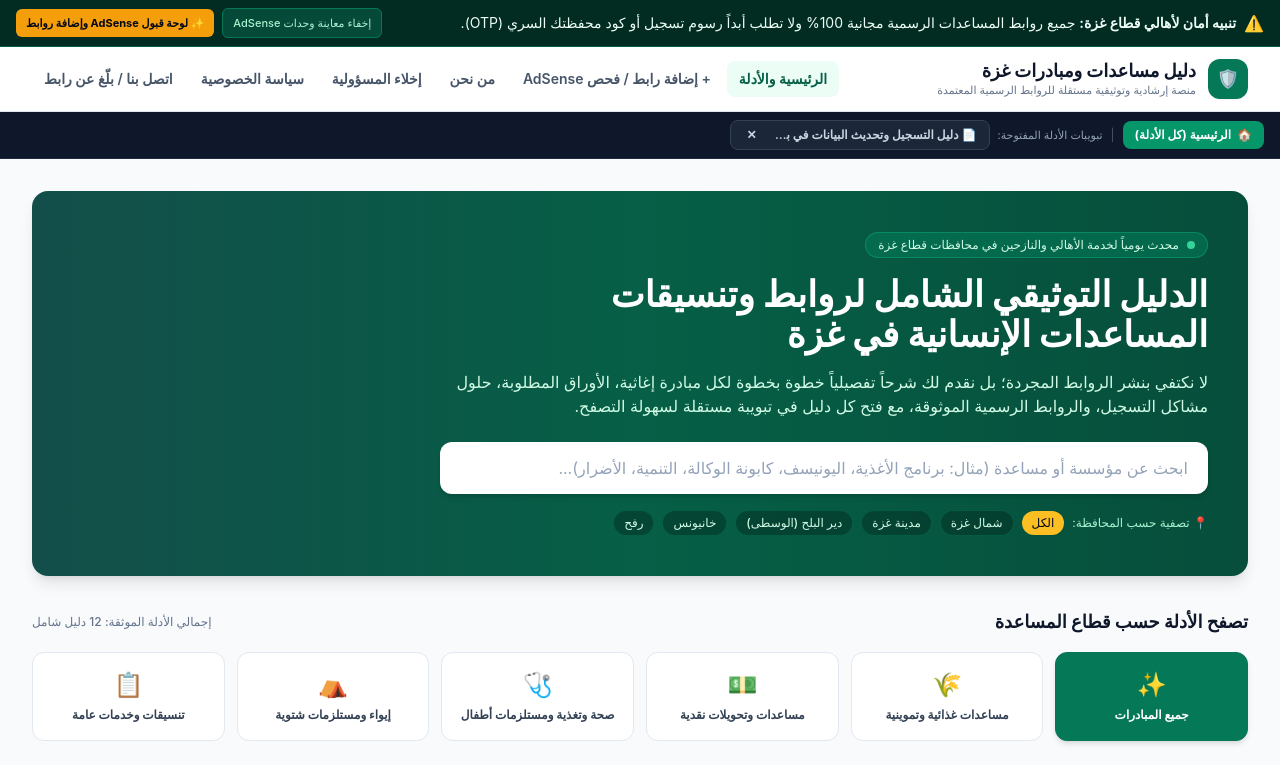
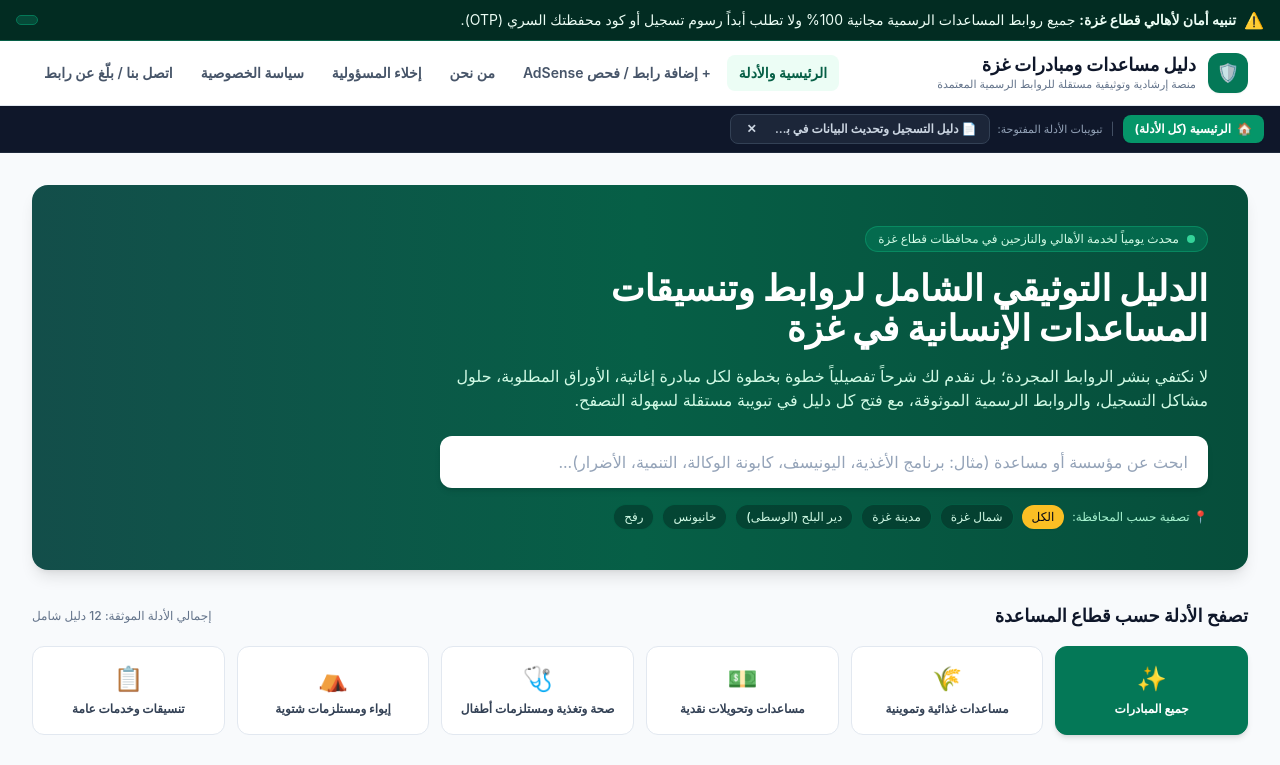
Before and after one commit to aalmzyiney-a11y/gaza_aid_static, a plain HTML site: page index.html in a window 1280 px wide. Shown: the top 765 px of the page. Drawn offline with nearby package versions, Linux system fonts and the light colour scheme.

Commit message:
Remove AdSense preview and studio buttons
Removed buttons for hiding AdSense preview and switching to AdSense studio.

```diff
--- a/index.html
+++ b/index.html
@@ -42,15 +42,7 @@
           id="adPreviewToggleBtn"
           class="inline-flex items-center gap-1 rounded-md bg-emerald-900/90 px-2.5 py-1 text-[11px] font-medium text-emerald-200 hover:bg-emerald-800 border border-emerald-700"
         >
-          إخفاء معاينة وحدات AdSense
-        </button>
-        <button
-          type="button"
-          onclick="switchMainView('adsense-studio')"
-          class="inline-flex items-center gap-1 rounded-md bg-amber-500 px-2.5 py-1 text-[11px] font-bold text-slate-950 hover:bg-amber-400"
-        >
-          ✨ لوحة قبول AdSense وإضافة روابط
-        </button>
+
       </div>
     </div>
   </div>
```
